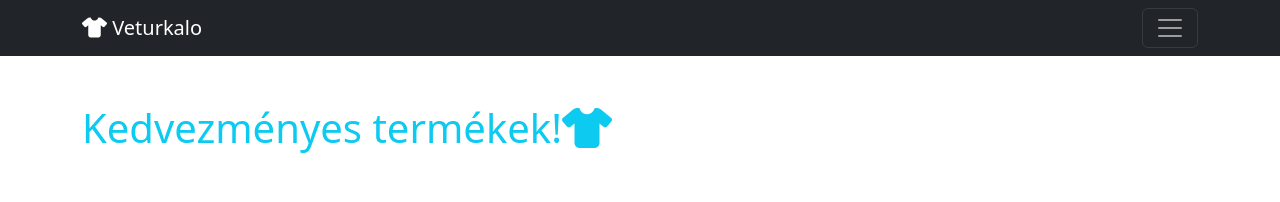
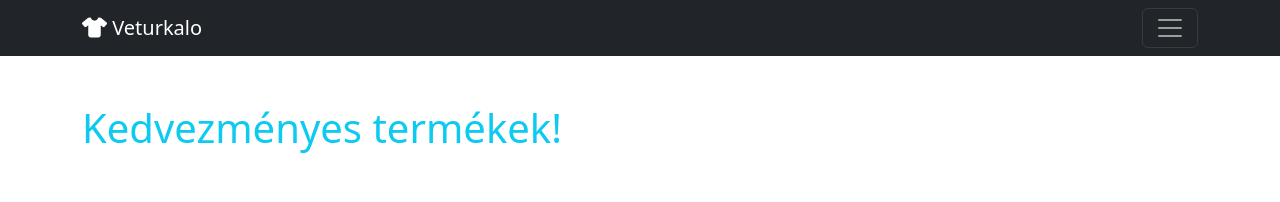
Before and after one commit to veturkalo/veturkalo.github.io, a website: page index.html in a window 1280 px wide. Shown: the top 202 px of the page. Drawn offline with nearby package versions, Linux system fonts and the light colour scheme.

Commit message:
Update index.html

```diff
--- a/index.html
+++ b/index.html
@@ -55,7 +55,7 @@
 
         <!-- Ruhák innen-->
         <div class="row my-5">
-            <div class="col"><h1 class="display-6 text-info">Kedvezményes termékek!<i class="fa-solid fa-shirt"></i> </h1></div>
+            <div class="col"><h1 class="display-6 text-info">Kedvezményes termékek!</h1></div>
             <div class="row my-5">
                 <div class="col mb-1">
                     <div class="card">
```
